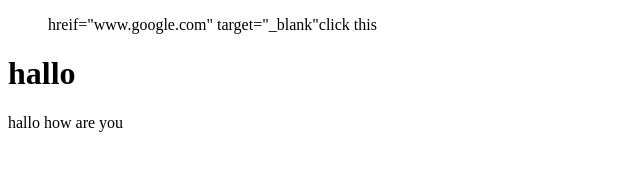
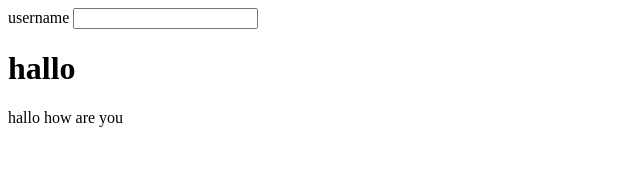
Before and after one commit to DhananjayPm/studing_html, a plain HTML site: page index.html in a window 1280 px wide. Shown: the whole page, without its empty margins (0-640 px from the left). Drawn offline with Linux system fonts and the light colour scheme.

Commit message:
Update index.html

```diff
--- a/index.html
+++ b/index.html
@@ -3,10 +3,10 @@
   <head>
   <title> mine box </title>
   </head>
-  <ol> hreif="www.google.com" target="_blank"click this </ol>
-
-
-
+  <form>
+    <label>username</label>
+    <input type="text"
+  </form>
  <body>
  <h1> hallo </h1>
  <p> hallo how are you </p>
```
